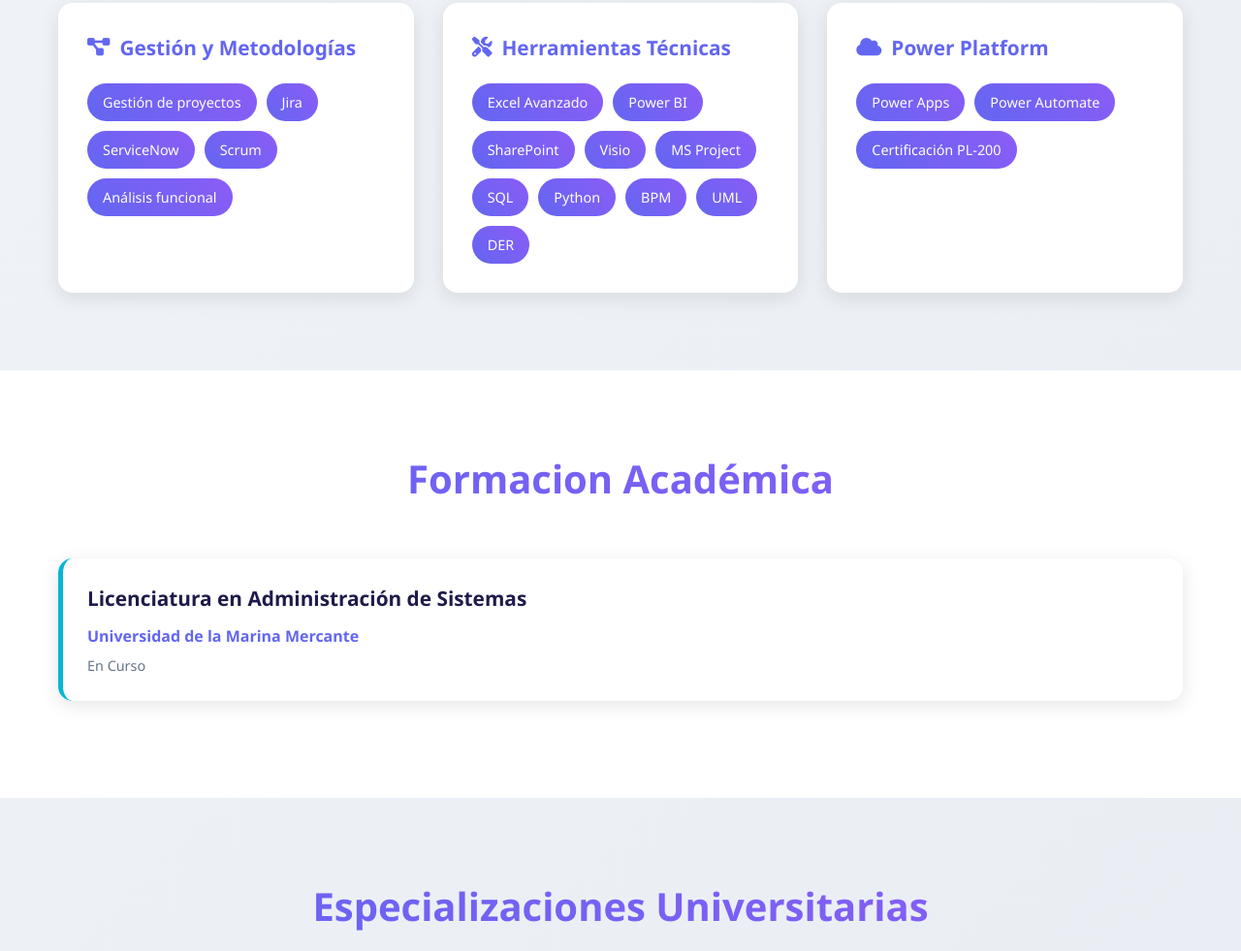
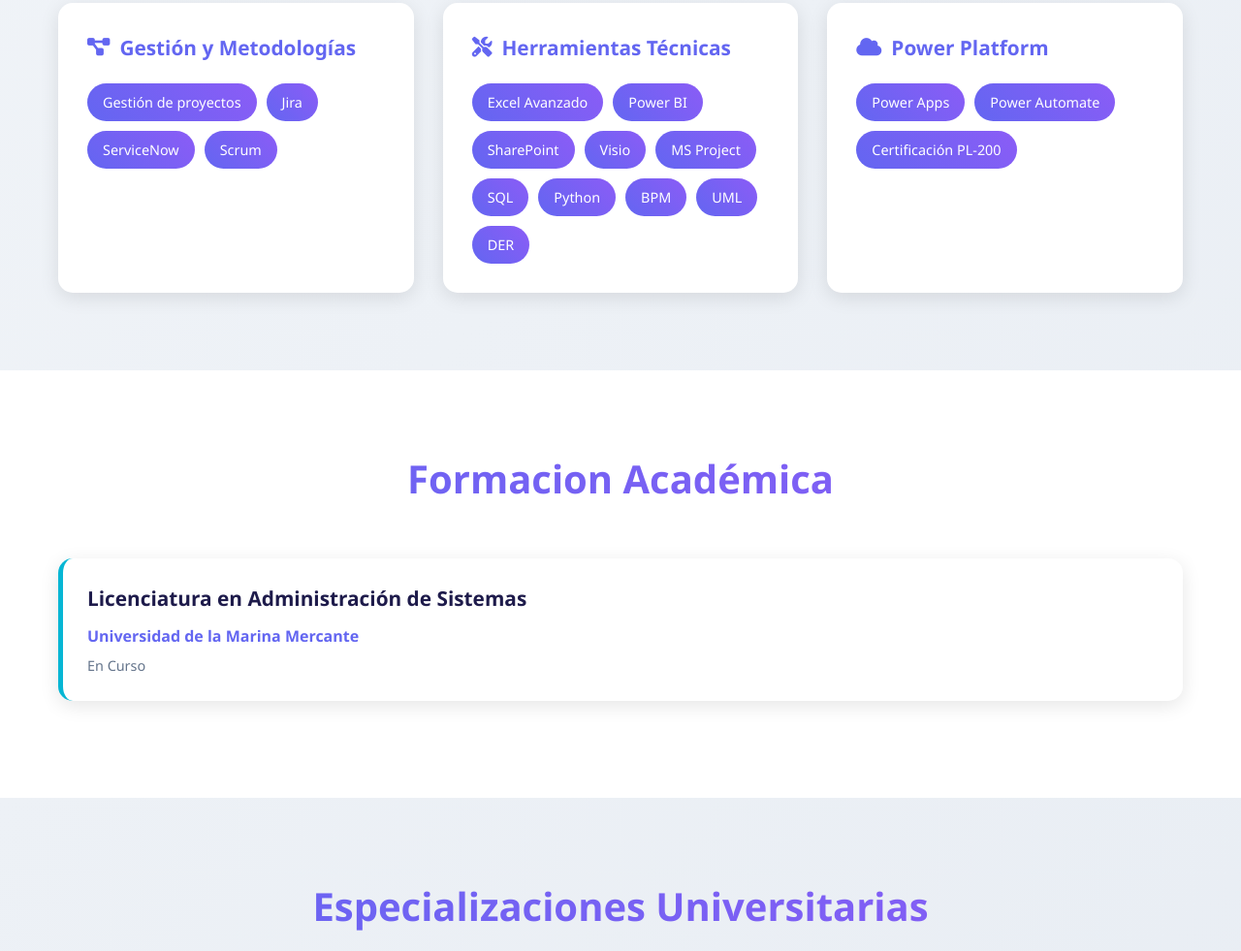
Before and after one commit to Malibu54/Portfolio-cv-online, a plain HTML site: page index.html in a window 1280 px wide. Shown: the part 3252-4233 px from the top of the page at 97% size. Drawn offline with Linux system fonts and the light colour scheme.

Commit message:
Update index.html

```diff
--- a/index.html
+++ b/index.html
@@ -272,7 +272,6 @@
               <span class="skill-tag">Jira</span>
               <span class="skill-tag">ServiceNow</span>
               <span class="skill-tag">Scrum</span>
-              <span class="skill-tag">Análisis funcional</span>
             </div>
           </div>
 
```
